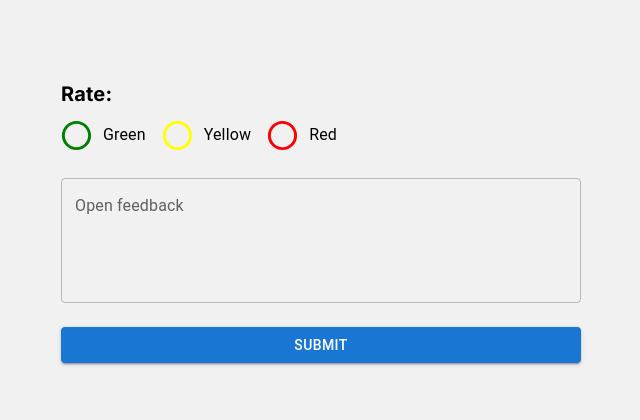
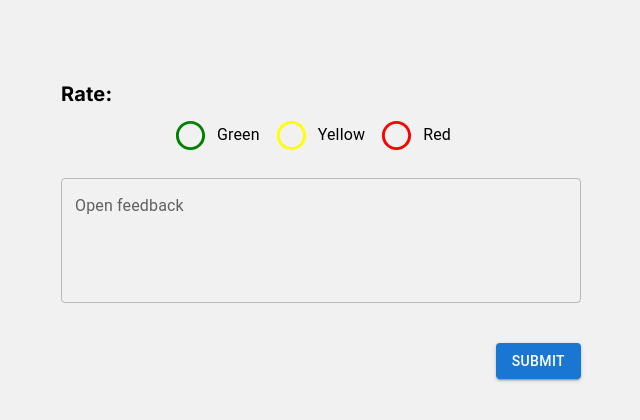
Before and after one commit to A-Yerkeshev/sw-project-metropolia-spring-2024, a React (Create React App) app in the folder frontend/: page /feedback/new in a window 1280 px wide. Shown: the top 420 px of the page, without its empty margins (319-959 px from the left). Built offline with nearby package versions, Linux system fonts and the light colour scheme.

Commit message:
feedback form styled

```diff
--- a/frontend/src/pages/Feedback/Feedback.js
+++ b/frontend/src/pages/Feedback/Feedback.js
@@ -1,5 +1,6 @@
 import React from 'react';
 import {  Box, Container, FormControl, FormLabel, RadioGroup, FormControlLabel, Radio, TextField, Button } from '@mui/material';
+import styles from './Feedback.module.css';
 
 const Feedback = () => {
   const [value, setValue] = React.useState('');
@@ -19,8 +20,8 @@ const Feedback = () => {
           padding: 2,              // Adds padding around the content
         }}
       >
-        <FormControl component="fieldset" fullWidth>
-        <FormLabel component="legend" sx={{ fontFamily: 'Inter', fontWeight: 'bold', fontSize: 'h6.fontSize', color: 'black' }}>Rate:</FormLabel>
+        <FormControl component="fieldset" className={styles.formControl}  fullWidth>
+        <FormLabel component="legend" className={styles.legend}>Rate:</FormLabel>
           <RadioGroup
             aria-label="rating"
             name="rate"
@@ -40,7 +41,9 @@ const Feedback = () => {
             margin="normal"
             fullWidth
           />
-          <Button variant="contained" color="primary" sx={{ marginTop: 2 }}>Submit</Button>
+          <Box className={styles.submitButtonContainer}>
+            <Button variant="contained" color="primary" sx={{ marginTop: 2 }}>Submit</Button>
+          </Box>
         </FormControl>
       </Box>
     </Container>
--- a/frontend/src/pages/Feedback/Feedback.module.css
+++ b/frontend/src/pages/Feedback/Feedback.module.css
@@ -1,4 +1,8 @@
 /* Feedback.module.css */
+body {
+  font-family: 'Inter', sans-serif;
+}
+
 .formControl {
     display: flex;
     flex-direction: column;
@@ -7,11 +11,11 @@
     padding: 16px;
   }
 
-  .legend {
+  .legend.legend {
     font-family: 'Inter', sans-serif;
     font-weight: bold;
     font-size: 1.25rem; /* Equivalent to h6.fontSize in MUI */
-    color: black;
+    color: black !important;
   }
 
   .radioGroup {
@@ -21,9 +25,16 @@
 
   .textField {
     margin-top: 16px;
-    width: 100%; /* Ensures it takes full width of its parent */
+    width: 100%;
   }
 
   .submitButton {
     margin-top: 16px;
   }
+
+  .submitButtonContainer {
+    display: flex;
+    justify-content: flex-end;
+    width: 100%;
+    margin-top: 16px;
+  }
```
